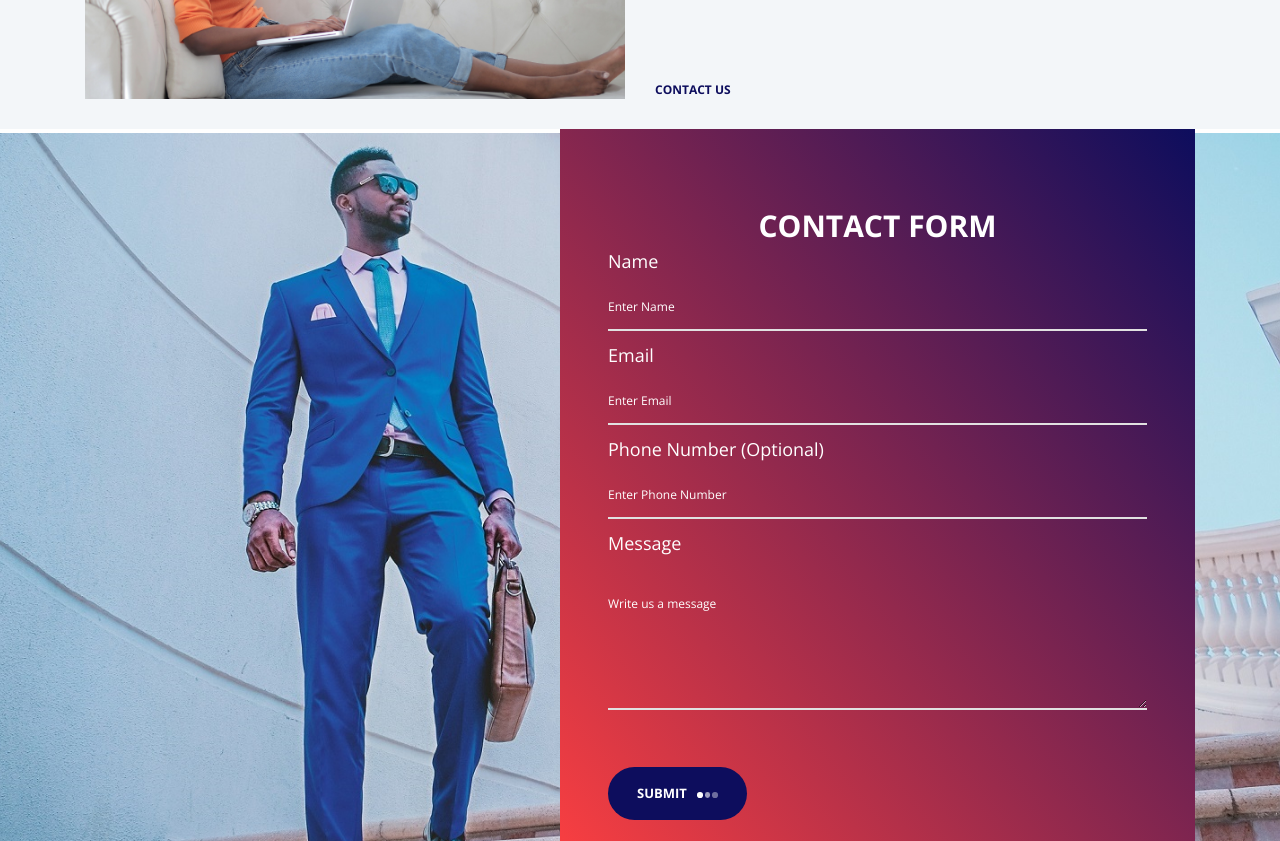
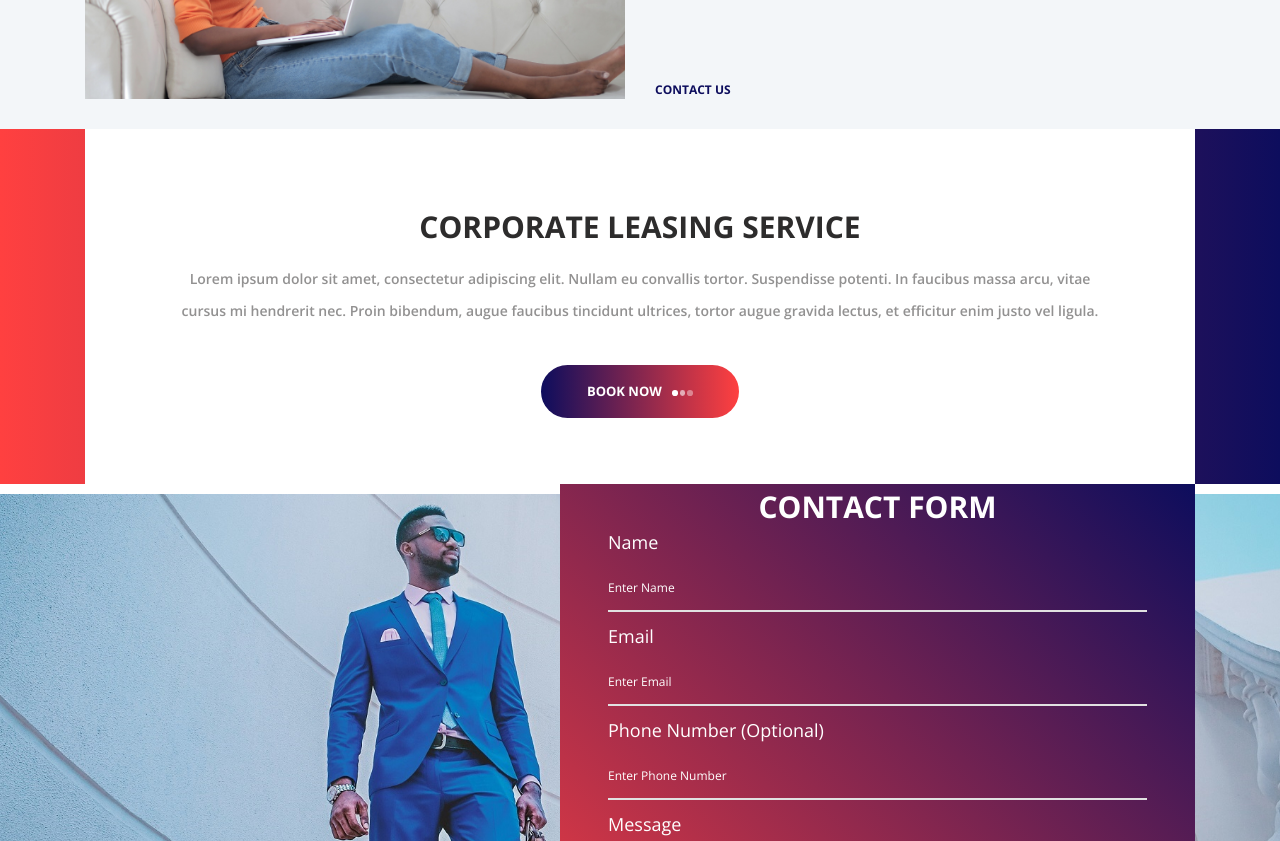
Before and after one commit to Ibikunleshuaib/PILWIP2, a plain HTML site: page index.html in a window 1280 px wide. Shown: the part 3458-4299 px from the top of the page. Drawn offline with nearby package versions, Linux system fonts and the light colour scheme; files whose address does not match are found by name.

```diff
--- a/index.html
+++ b/index.html
@@ -756,7 +756,35 @@
 	</div>
 
 
-	<!-- Home -->
+	<!-- CTA -->
+
+	<div class="cta">
+		<!-- Image by https://unsplash.com/@thanni -->
+		<div class="container">
+			<div class="row">
+				<div class="col">
+
+					<!-- CTA Slider -->
+
+					<div class="cta_slider_container">
+						<div class="owl-carousel owl-theme cta_slider">
+
+							<!-- CTA Slider Item -->
+							<div class="owl-item cta_item text-center">
+								<div class="cta_title">Corporate Leasing Service</div>
+								<p class="cta_text">Lorem ipsum dolor sit amet, consectetur adipiscing elit. Nullam eu convallis tortor. Suspendisse potenti. In faucibus massa arcu, vitae cursus mi hendrerit nec. Proin bibendum, augue faucibus tincidunt ultrices, tortor augue gravida lectus, et efficitur enim justo vel ligula.</p>
+								<div class="button cta_button"><div class="button_bcg"></div><a href="#">book now<span></span><span></span><span></span></a></div>
+							</div>
+						</div>
+
+					</div>
+
+				</div>
+			</div>
+		</div>
+
+	</div>
+
 
 
 	<div class="contact">
@@ -789,6 +817,8 @@
 			</div>
 		</div>
 	</div>
+
+
 	<!-- Footer -->
 
 
--- a/styles/main_styles.css
+++ b/styles/main_styles.css
@@ -1297,9 +1297,8 @@ section
 
 .cta
 {
-	padding-top: 125px;
-	padding-bottom: 116px;
-	background: linear-gradient(to right, #fa9e1b, #8d4fff);
+
+	background: linear-gradient(to right,#ff4040 , #0d0d5d);
 }
 .cta_background
 {
@@ -1777,10 +1776,9 @@ section
 }
 .contact_form_container
 {
-	padding-top: 74px;
+
 	padding-left: 48px;
 	padding-right: 48px;
-	padding-bottom: 88px;
 	background: linear-gradient(to top right, #ff4040, #0d0d5d);
 }
 .contact_form
```
